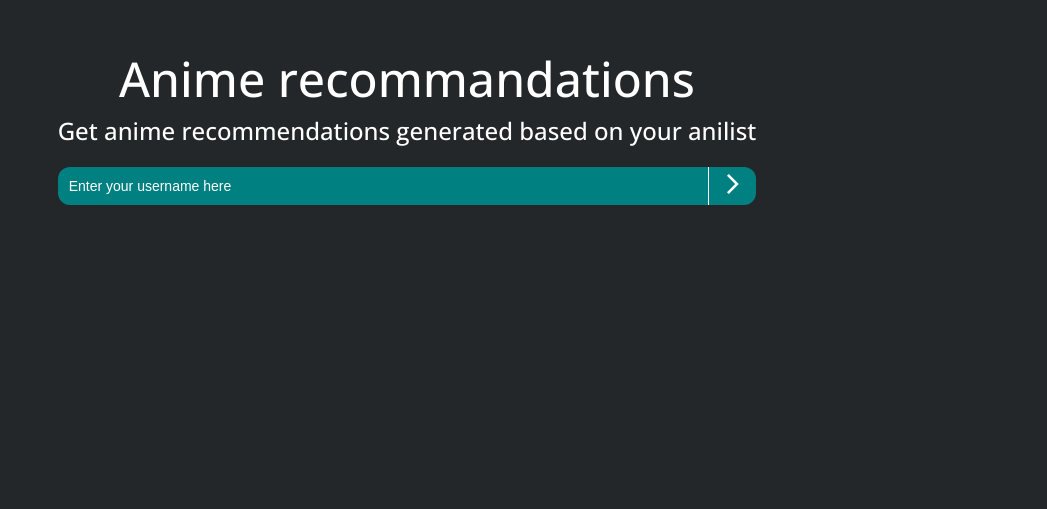
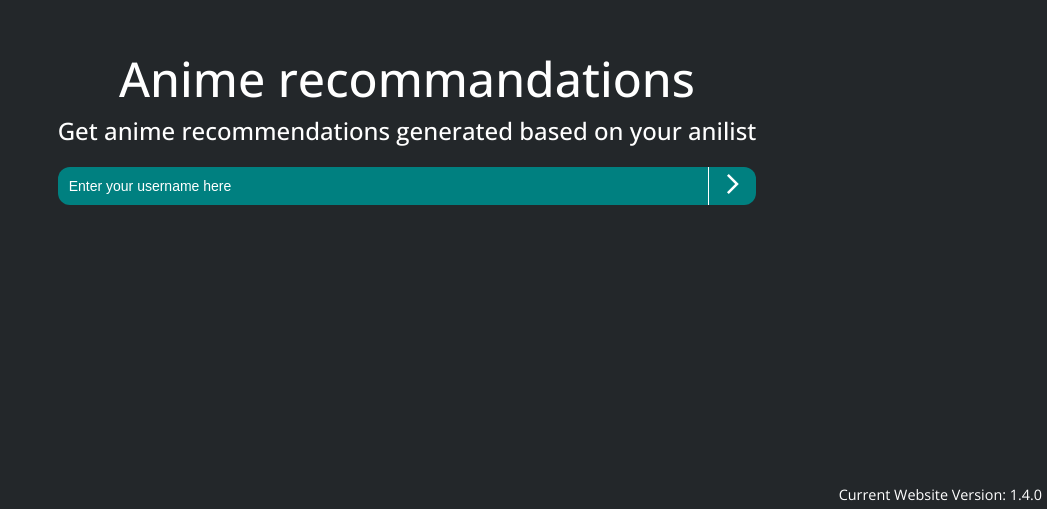
Before and after one commit to Mujaca/animealgorithm, a Nuxt app: page / in a window 1280 px wide. Shown: the part 291-800 px from the top of the page, without its empty margins (233-1280 px from the left). Built offline with nearby package versions, Linux system fonts and the light colour scheme.

Commit message:
added version indicator

```diff
--- a/nuxt.config.ts
+++ b/nuxt.config.ts
@@ -1,5 +1,12 @@
-// https://v3.nuxtjs.org/api/configuration/nuxt.config
+import pkg from './package.json'
+
 export default defineNuxtConfig({
+    runtimeConfig: {
+        version: pkg.version,
+        public: {
+            version: pkg.version
+        }
+    },
     app: {
         head: {
             link: [
--- a/package.json
+++ b/package.json
@@ -1,5 +1,5 @@
 {
-  "private": true,
+  "version": "1.4.0",
   "scripts": {
     "build": "nuxt build",
     "dev": "nuxt dev",
--- a/pages/index.vue
+++ b/pages/index.vue
@@ -12,6 +12,9 @@
     </div>
     <div class="spinner" v-else>
         <div class="lds-roller"><div></div><div></div><div></div><div></div><div></div><div></div><div></div><div></div></div>
+    </div>
+    <div class="version-info">
+        Current Website Version: {{ $config.public.version  }}
     </div>
 </template>
 
@@ -129,6 +132,13 @@ onMounted(() => {
     }
 }
 
+.version-info {
+    position: fixed;
+    bottom: 5px;
+    right: 5px;
+    font-size: 0.9rem;
+}
+
 @media screen and (max-width:720px) {
     .index-container {
 
@@ -145,6 +155,10 @@ onMounted(() => {
                 margin-top: .1rem;
             }
         }
+    }
+
+    .version-info {
+        display: none;
     }
 }
 
```
